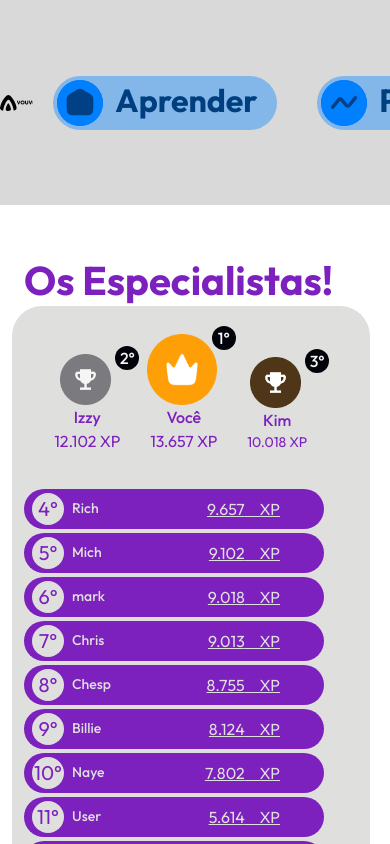
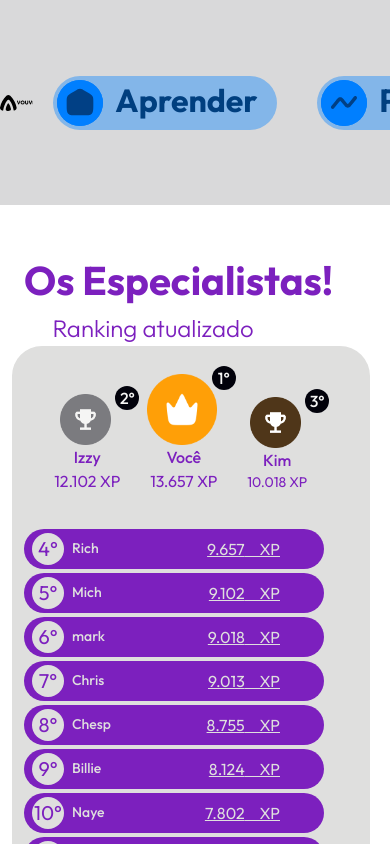
Before and after one commit to yanrafael/vouvi-frontend-client, a React (Vite) app: page /vouvi-frontend-client/ranking in a window 390 px wide. Shown: the top 844 px of the page. Built offline with nearby package versions, Linux system fonts and the light colour scheme.

Commit message:
atualização
...

```diff
--- a/src/pages/Rank/Ranking.jsx
+++ b/src/pages/Rank/Ranking.jsx
@@ -68,7 +68,7 @@ const Ranking = () => {
           <h2 className=" mr-28 font-bold text-primary-200 md:text-nowrap  dark:text-white text-[40px] ml-6 text-nowrap lg:text-[64px] md:text-[50px]  md:ml-6 lg:mr-96 lg:-mt-28 md:p-1 mt-11 ">
             Os Especialistas!
           </h2>
-          <p className=" text-center lg:text-base font-light text-primary-200   dark:text-white md:text-[30px]  md:mr-[500px] text-[24px] lg:text-nowrap lg:-mt-1 4 md:-m-6 lg:-ml-16  md:ml-6">
+          <p className=" text-center lg:text-base font-light text-primary-200   dark:text-white md:text-[30px]  md:mr-[500px] text-[24px] lg:text-nowrap lg:-mt-1 4 md:-m-6 lg:-ml-16  md:ml-6 mr-16">
             Ranking atualizado
           </p>
         </div>
@@ -95,7 +95,7 @@ const Ranking = () => {
           </div>
         </div>
       </div>
-      <div className="mt-10 w-10 hidden lg::block"></div>
+      <div className="mt-10 w-10 md:hidden lg::block"></div>
       <div className="flex lg:w-screen justify-center flex-col  md:flex-row md:ml-32 lg:ml-14 md:gap-1 ">
         <div className="lg:mx-auto md:w-11/12 rounded-lg bg-[#DFDFDE] lg:w-3/5 dark:bg-[#1F1F1F] lg:h-5/5 lg:mr-14  w-11/12  -mt-10 lg:-mt-8 ml-3 md:-mt-12 ">
           <div className="flex justify-evenly  md:text-nowrap m-9  ">
```
